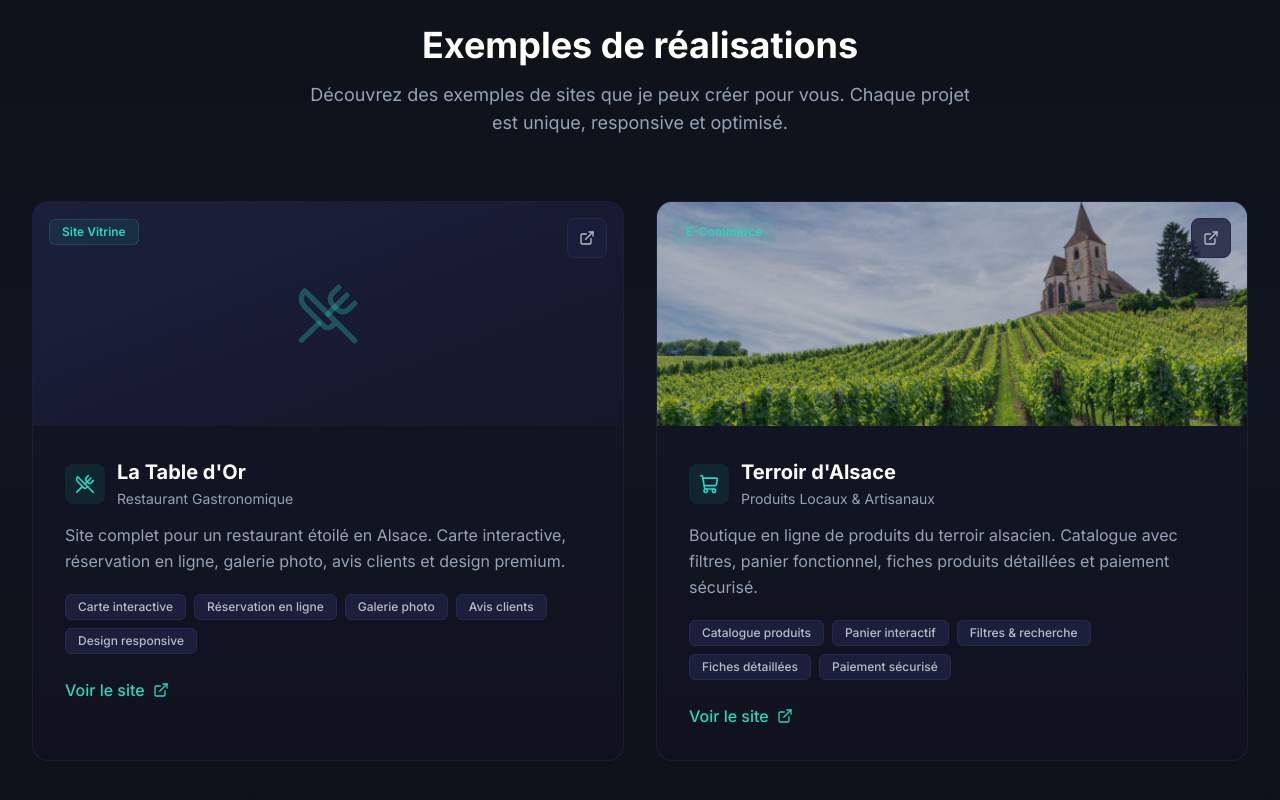
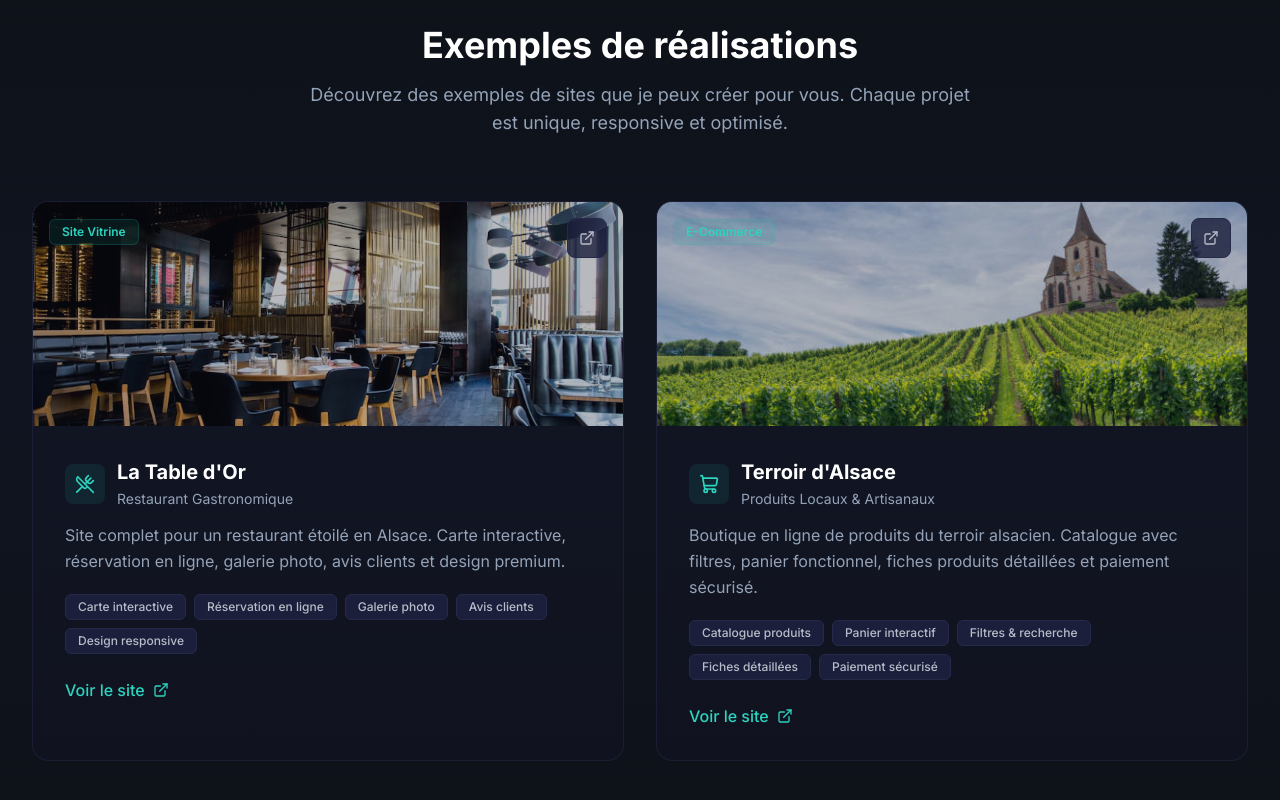
Before and after one commit to gilles-rusz/webrgest-site, a Next.js app: page / in a window 1280 px wide. Shown: the part 3432-4232 px from the top of the page. Built offline with nearby package versions, Linux system fonts and the light colour scheme.

Commit message:
feat: photo restaurant gastronomique sur la card site vitrine
- Remplace l'icône UtensilsCrossed par une photo de restaurant élégant
- Même style que la card Terroir d'Alsace (image + overlay sombre)

Co-Authored-By: gilles-dev <bnvc.x@outlook.com>

```diff
--- a/src/components/Demos.tsx
+++ b/src/components/Demos.tsx
@@ -14,6 +14,7 @@ const demos = [
     features: ["Carte interactive", "Réservation en ligne", "Galerie photo", "Avis clients", "Design responsive"],
     url: "https://out-qnvstzzv.devinapps.com",
     icon: UtensilsCrossed,
+    image: "/demos/restaurant-gastronomique.jpg",
   },
   {
     title: "Terroir d'Alsace",
```
Also changed, not shown: public/demos/restaurant-gastronomique.jpg (added).
